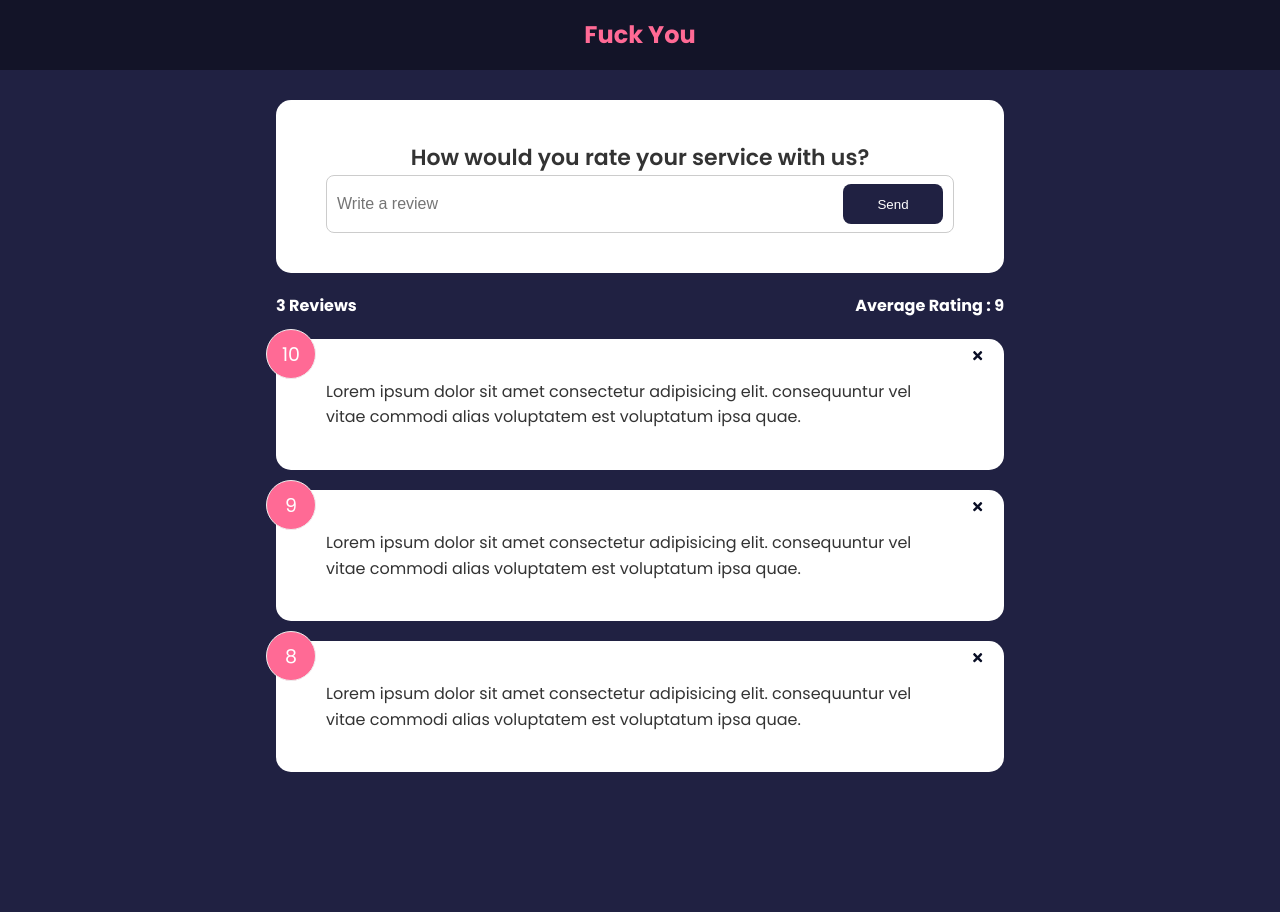
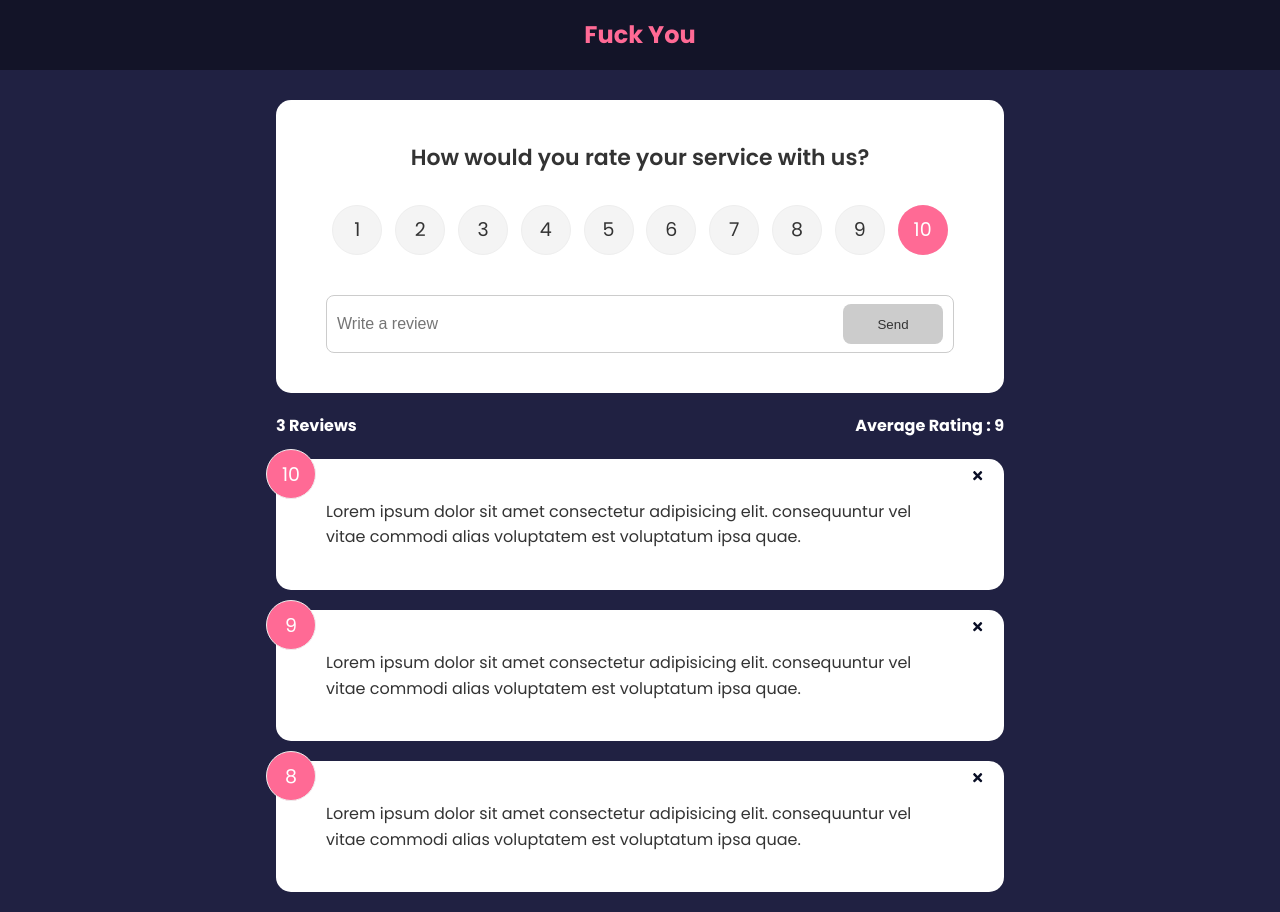
Before and after one commit to DEADHEAD652/Feedback-App, a React (Create React App) app: page / in a window 1280 px wide. Before the commit the page ends 800 px from the top, so only its background shows below. Built offline with nearby package versions, Linux system fonts and the light colour scheme.

Commit message:
rating  components

```diff
--- a/public/index.html
+++ b/public/index.html
@@ -2,7 +2,7 @@
 <html lang="en">
   <head>
     <meta charset="utf-8" />
-    <link rel="icon" href="%PUBLIC_URL%/favicon.ico" />
+    <link rel="icon" href="icon.png" />
     <meta name="viewport" content="width=device-width, initial-scale=1" />
     <meta name="theme-color" content="#000000" />
     <meta
--- a/src/components/FeedbackForm.jsx
+++ b/src/components/FeedbackForm.jsx
@@ -2,10 +2,27 @@
 import Card from './shared/card'
 import {useState} from 'react'
 import Button from './shared/Button'
+import Rating from './RatingSelect'
 
 function FeedbackForm() {
- const [text , setText]  = useState()
+ const [text , setText]  = useState('')
+ const [rating , setRating]  = useState()
+ const [btnDisabled , setBtnDisabled]  = useState(true)
+ const [message , setMessage]  = useState('')
 const handleTextChange = (e) => {
+    if(text === ''){setBtnDisabled(true)
+    setMessage(null)
+    }
+    else if(text !== '' && text.trim().length <= 10 ){
+
+ setBtnDisabled(true)
+ setMessage('Text must be atleast 10 characters')
+
+    }
+    else{
+        setMessage(null)
+        setBtnDisabled(false)
+    }
     setText(e.target.value)
 }
 
@@ -14,13 +31,17 @@
 <form action="" >
 
     <h2>How would you rate your service with us?</h2>
-    {/*rating select component */}
+    <Rating select={(rating) => {
+        console.log(rating)
+    }} />
     <div className="input-group">
 
 <input onChange={handleTextChange} type="text" placeholder='Write a review'  value={text || ''}/>
-<Button type='submit'>Send</Button>
+<Button type='submit' isDisabled={btnDisabled}>Send</Button>
 
     </div>
+
+    {message && <div className='message'>{message}</div>}
 </form>
 
     </Card>
--- /dev/null
+++ b/src/components/RatingSelect.jsx
@@ -0,0 +1,160 @@
+import React from 'react'
+import {useState} from 'react'
+
+
+function Rating({select}) {
+  const [selected,setSelected] = useState(10)
+const handleChange = (e) => {
+  // + changes string vlue to num
+setSelected(+ e.currentTarget.value)
+select(+ e.currentTarget.value)
+
+
+}
+
+  return (
+ <ul className='rating'>
+<li>
+
+<input type="radio"
+id='num1'
+name='rating'
+value='1'
+onChange = {handleChange}
+checked={selected === 1}
+/>
+
+<label htmlFor="num1">1</label>
+
+</li>
+
+
+<li>
+
+<input type="radio"
+id='num2'
+name='rating'
+value='2'
+onChange = {handleChange}
+checked={selected === 2}
+/>
+
+<label htmlFor="num2">2</label>
+
+</li>
+<li>
+
+<input type="radio"
+id='num3'
+name='rating'
+value='3'
+onChange = {handleChange}
+checked={selected === 3}
+/>
+
+<label htmlFor="num3">3</label>
+
+</li>
+
+<li>
+
+<input type="radio"
+id='num4'
+name='rating'
+value='4'
+onChange = {handleChange}
+checked={selected === 4}
+/>
+
+<label htmlFor="num4">4</label>
+
+</li>
+<li>
+
+<input type="radio"
+id='num5'
+name='rating'
+value='5'
+onChange = {handleChange}
+checked={selected === 5}
+/>
+
+<label htmlFor="num1">5</label>
+
+</li>
+<li>
+
+<input type="radio"
+id='num6'
+name='rating'
+value='6'
+onChange = {handleChange}
+checked={selected === 6}
+/>
+
+<label htmlFor="num6">6</label>
+
+</li>
+<li>
+
+<input type="radio"
+id='num7'
+name='rating'
+value='7'
+onChange = {handleChange}
+checked={selected === 7}
+/>
+
+<label htmlFor="num7">7</label>
+
+</li>
+
+<li>
+
+<input type="radio"
+id='num8'
+name='rating'
+value='8'
+onChange = {handleChange}
+checked={selected === 8}
+/>
+
+<label htmlFor="num8">8</label>
+
+</li>
+<li>
+
+<input type="radio"
+id='num9'
+name='rating'
+value='9'
+onChange = {handleChange}
+checked={selected === 9}
+/>
+
+<label htmlFor="num9">9</label>
+
+</li>
+<li>
+
+<input type="radio"
+id='num10'
+name='rating'
+value='10'
+onChange = {handleChange}
+checked={selected === 10}
+/>
+
+<label htmlFor="num10">10</label>
+
+</li>
+
+
+
+ </ul>
+
+
+  )
+}
+
+export default Rating
```
Also changed, not shown: public/icon.png (added).
